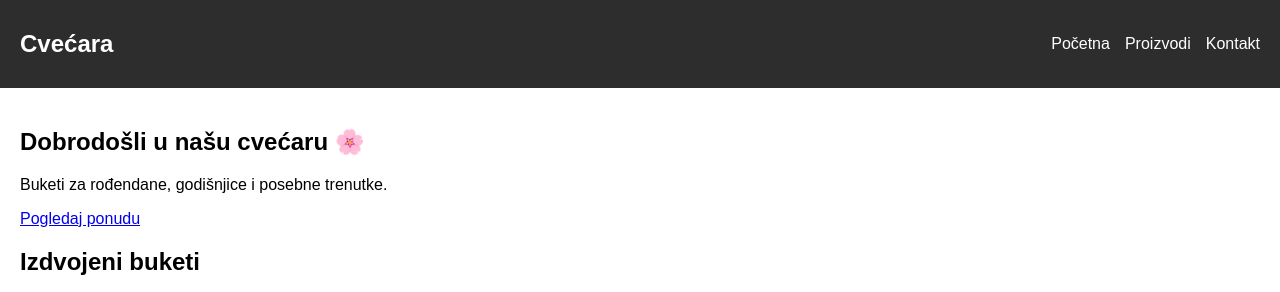
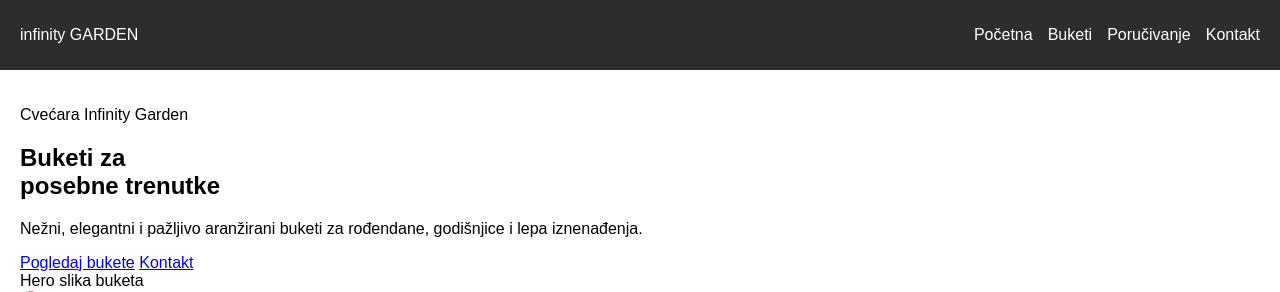
Before and after one commit to urosarisic/flower_shop, a Flask app: page / in a window 1280 px wide. Shown: the top 292 px of the page. Run offline with Flask 3, Linux system fonts and the light colour scheme.

Commit message:
Add homepage HTML structure

```diff
--- a/templates/index.html
+++ b/templates/index.html
@@ -1,57 +1,204 @@
 <!DOCTYPE html>
-<html lang="en">
-
+<html lang="sr">
 <head>
     <meta charset="UTF-8">
-    <title>Cvećara</title>
+    <meta name="viewport" content="width=device-width, initial-scale=1.0">
+    <title>Infinity Garden | Cvećara</title>
+
     <link rel="stylesheet" href="{{ url_for('static', filename='css/style.css') }}">
 </head>
-
 <body>
 
-    <nav>
-        <h2>Cvećara</h2>
-        <ul>
-            <li><a href="/">Početna</a></li>
-            <li><a href="#">Proizvodi</a></li>
-            <li><a href="#">Kontakt</a></li>
-        </ul>
-    </nav>
+    <!-- NAVBAR -->
+    <header class="site-header">
+        <nav class="navbar">
+            <a href="/" class="logo">
+                <span class="logo-small">infinity</span>
+                <span class="logo-main">GARDEN</span>
+            </a>
+
+            <ul class="nav-links">
+                <li><a href="/" class="active">Početna</a></li>
+                <li><a href="#buketi">Buketi</a></li>
+                <li><a href="#porucivanje">Poručivanje</a></li>
+                <li><a href="#kontakt">Kontakt</a></li>
+            </ul>
+        </nav>
+    </header>
 
     <main>
+
+        <!-- HERO SECTION -->
         <section class="hero">
-            <h1>Dobrodošli u našu cvećaru 🌸</h1>
-            <p>Buketi za rođendane, godišnjice i posebne trenutke.</p>
-            <a href="#" class="btn">Pogledaj ponudu</a>
+            <div class="hero-content">
+                <p class="eyebrow">Cvećara Infinity Garden</p>
+
+                <h1>
+                    Buketi za <br>
+                    <span>posebne trenutke</span>
+                </h1>
+
+                <p class="hero-text">
+                    Nežni, elegantni i pažljivo aranžirani buketi za rođendane,
+                    godišnjice i lepa iznenađenja.
+                </p>
+
+                <div class="hero-actions">
+                    <a href="#buketi" class="btn btn-primary">Pogledaj bukete</a>
+                    <a href="#kontakt" class="btn btn-link">Kontakt</a>
+                </div>
+            </div>
+
+            <div class="hero-image">
+                <div class="image-placeholder">
+                    <span>Hero slika buketa</span>
+                </div>
+            </div>
         </section>
 
-        <section class="featured-products">
-            <h2>Izdvojeni buketi</h2>
-            <div class="products-grid">
-                <article class="product-card">
-                    <img src="{{ url_for('static', filename='images/buket1.jpg') }}" alt="Romantični buket">
-                    <h3>Romantični buket</h3>
-                    <p>2.500 RSD</p>
-                    <button>Poruči</button>
+        <!-- FEATURES -->
+        <section class="features">
+            <article class="feature-card">
+                <div class="feature-icon">🌷</div>
+
+                <div>
+                    <h3>Sveže cveće</h3>
+                    <p>Pažljivo birano cveće za svaki aranžman.</p>
+                </div>
+            </article>
+
+            <article class="feature-card">
+                <div class="feature-icon">🍃</div>
+
+                <div>
+                    <h3>Ručno aranžirano</h3>
+                    <p>Svaki buket se pravi sa posebnom pažnjom.</p>
+                </div>
+            </article>
+
+            <article class="feature-card">
+                <div class="feature-icon">🎁</div>
+
+                <div>
+                    <h3>Za svaku priliku</h3>
+                    <p>Buketi za poklone, iznenađenja i posebne datume.</p>
+                </div>
+            </article>
+        </section>
+
+        <!-- BOUQUETS PREVIEW -->
+        <section class="section" id="buketi">
+            <div class="section-heading">
+                <p class="eyebrow">Ponuda</p>
+
+                <h2>Izdvojeni buketi</h2>
+
+                <p>
+                    Pogledaj nekoliko predloga buketa. Svaki aranžman može biti prilagođen
+                    prilici, bojama i željama.
+                </p>
+            </div>
+
+            <div class="bouquet-grid">
+                <article class="bouquet-card">
+                    <div class="card-image-placeholder">
+                        <span>Slika buketa</span>
+                    </div>
+
+                    <div class="bouquet-info">
+                        <h3>Nežni roze buket</h3>
+                        <p>Roze tonovi, belo cveće i elegantno pakovanje.</p>
+                        <a href="#kontakt">Poruči / Pitaj za cenu</a>
+                    </div>
                 </article>
 
-                <article class="product-card">
-                    <img src="{{ url_for('static', filename='images/buket2.jpg') }}" alt="Prolećni buket">
-                    <h3>Prolećni buket</h3>
-                    <p>3.000 RSD</p>
-                    <button>Poruči</button>
+                <article class="bouquet-card">
+                    <div class="card-image-placeholder">
+                        <span>Slika buketa</span>
+                    </div>
+
+                    <div class="bouquet-info">
+                        <h3>Romantični buket</h3>
+                        <p>Klasičan izbor za godišnjice, poklone i iznenađenja.</p>
+                        <a href="#kontakt">Poruči / Pitaj za cenu</a>
+                    </div>
                 </article>
 
-                <article class="product-card">
-                    <img src="{{ url_for('static', filename='images/buket3.jpg') }}" alt="Elegantni buket">
-                    <h3>Elegantni buket</h3>
-                    <p>3.500 RSD</p>
-                    <button>Poruči</button>
+                <article class="bouquet-card">
+                    <div class="card-image-placeholder">
+                        <span>Slika buketa</span>
+                    </div>
+
+                    <div class="bouquet-info">
+                        <h3>Premium buket</h3>
+                        <p>Efektan aranžman za posebne datume i važne trenutke.</p>
+                        <a href="#kontakt">Poruči / Pitaj za cenu</a>
+                    </div>
                 </article>
             </div>
         </section>
+
+        <!-- ORDERING -->
+        <section class="section order-section" id="porucivanje">
+            <div class="section-heading">
+                <p class="eyebrow">Jednostavno poručivanje</p>
+                <h2>Kako poručiti?</h2>
+            </div>
+
+            <div class="steps">
+                <article class="step-card">
+                    <span>01</span>
+                    <h3>Izaberi buket</h3>
+                    <p>Odaberi postojeći aranžman ili pošalji svoju ideju.</p>
+                </article>
+
+                <article class="step-card">
+                    <span>02</span>
+                    <h3>Pošalji podatke</h3>
+                    <p>Javi datum, adresu i poruku za karticu.</p>
+                </article>
+
+                <article class="step-card">
+                    <span>03</span>
+                    <h3>Dogovor i izrada</h3>
+                    <p>Potvrđujemo detalje i pripremamo buket.</p>
+                </article>
+
+                <article class="step-card">
+                    <span>04</span>
+                    <h3>Preuzimanje ili dostava</h3>
+                    <p>Buket stiže spreman za poklon.</p>
+                </article>
+            </div>
+        </section>
+
+        <!-- CONTACT -->
+        <section class="contact-section" id="kontakt">
+            <div class="contact-content">
+                <p class="eyebrow">Kontakt</p>
+
+                <h2>Poruči buket ili pošalji upit</h2>
+
+                <p>
+                    Za porudžbine, dostupnost cveća i dogovor oko aranžmana,
+                    kontaktiraj Infinity Garden preko Instagrama ili telefona.
+                </p>
+            </div>
+
+            <div class="contact-card">
+                <p><strong>Instagram:</strong> @cvecara.infinity.garden</p>
+                <p><strong>Telefon:</strong> +381 60 000 0000</p>
+                <p><strong>Lokacija:</strong> Novi Sad</p>
+                <p><strong>Radno vreme:</strong> 09:00 - 20:00</p>
+            </div>
+        </section>
+
     </main>
 
+    <!-- FOOTER -->
+    <footer class="footer">
+        <p>© 2026 Infinity Garden. Sva prava zadržana.</p>
+    </footer>
+
 </body>
-
 </html>
```
